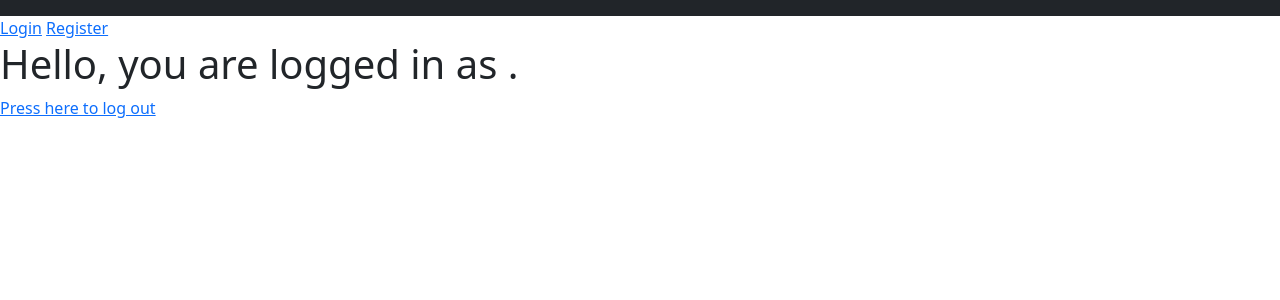
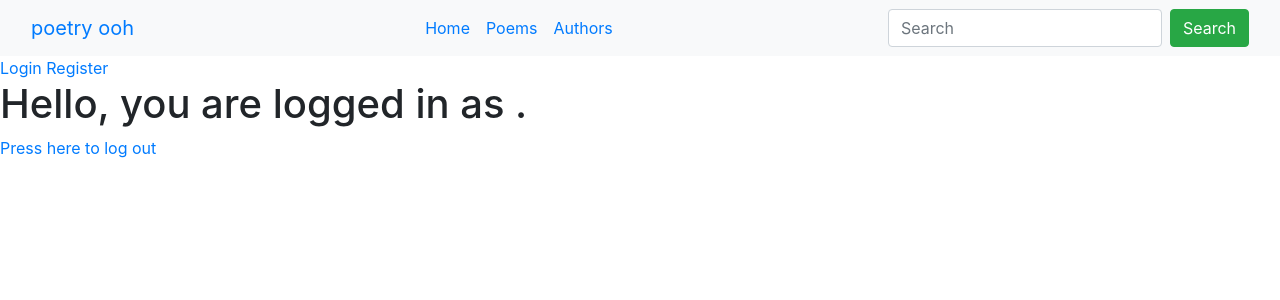
Before and after one commit to MollyJ04/poetryApp, a Flask app: template templates/dashboard.html in a window 1280 px wide. Shown: the top 300 px of the page. Run offline with Flask 2, Linux system fonts and the light colour scheme; the template is opened without the code that fills it, so the values that code supplies are empty; some libraries are stand-ins or nearby versions.

Commit message:
navbar and search

```diff
--- a/app.py
+++ b/app.py
@@ -191,5 +191,12 @@ def delete_comment(title,comment_id):
 	db.session.commit()
 	return redirect(url_for('read',title=title))
 
+@app.route("/search")
+def search():
+	term = request.form.get('text')
+	# need to put the sql query and then printing all the results of that
+	pass
+
+
 if __name__ == '__main__':
     app.run(debug=True)
--- a/templates/layout.html
+++ b/templates/layout.html
@@ -2,9 +2,22 @@
 
 <html lang="en">
     <head>
-        <link
+        <!-- <link
         href="https://cdn.jsdelivr.net/npm/bootstrap@5.1.3/dist/css/bootstrap.min.css" rel="stylesheet" integrity="sha384-1BmE4kWBq78iYhFldvKuhfTAU6auU8tT94WrHftjDbrCEXSU1oBoqyl2QvZ6jIW3" crossorigin="anonymous">
         <title>hello</title>
+        <link rel="stylesheet" href="https://maxcdn.bootstrapcdn.com/bootstrap/3.3.7/css/bootstrap.min.css" integrity="sha384-BVYiiSIFeK1dGmJRAkycuHAHRg32OmUcww7on3RYdg4Va+PmSTsz/K68vbdEjh4u" crossorigin="anonymous"> -->
+        <!-- <link rel="stylesheet" href="https://maxcdn.bootstrapcdn.com/bootstrap/3.4.0/css/bootstrap.min.css">
+        <script src="https://ajax.googleapis.com/ajax/libs/jquery/3.4.1/jquery.min.js"></script>
+        <script src="https://maxcdn.bootstrapcdn.com/bootstrap/3.4.0/js/bootstrap.min.js"></script> -->
+
+        <link rel="stylesheet" href="https://cdn.jsdelivr.net/npm/bootstrap@4.6.1/dist/css/bootstrap.min.css">
+
+        <script src="https://cdn.jsdelivr.net/npm/jquery@3.6.0/dist/jquery.slim.min.js"></script>
+
+        <script src="https://cdn.jsdelivr.net/npm/popper.js@1.16.1/dist/umd/popper.min.js"></script>
+
+        <script src="https://cdn.jsdelivr.net/npm/bootstrap@4.6.1/dist/js/bootstrap.bundle.min.js"></script>
+
     </head>
     <body>
         <!-- <nav class="navbar navbar-default">
@@ -23,18 +36,34 @@
                 </ul>
             </div>
         </nav> -->
-        <nav class="navbar navbar-expanded-lg navabar-dark bg-dark">
+        <!-- <nav class="navbar navbar-expanded-lg navabar-dark bg-dark">
             <div class="container-fluid">
-                <!-- <button class="navbar-toggler" type="button" data-bs-toggle="collapse" data-bs-target="#navbar">
+                 <button class="navbar-toggler" type="button" data-bs-toggle="collapse" data-bs-target="#navbar">
                     <span class="navbar-toggler-icon"></span>
                 </button> -->
-                <div class="collapse navbar-collapse" id="navbar">
+                <!-- <div class="collapse navbar-collapse" id="navbar">
                     <div class="navbar-nav">
                         <a class="nav-item nav-link" href="/">Home</a>
                         <a class="nav-item nav-link" href="/poems">Poems</a>
 
                     </div>
                 </div>
+            </div>
+        </nav> -->
+        <nav class="navbar navbar-expand-sm bg-light">
+            <div class="container-fluid">
+                <div class="navbar-header">
+                    <a class="navbar-brand" href="/">poetry ooh</a>
+                </div>
+                <ul class="nav navbar-nav">
+                    <li class="nav-item"><a class="nav-link" href="/">Home</a></li>
+                    <li class="nav-item"><a class="nav-link" href="/poems">Poems</a></li>
+                    <li class="nav-item"><a class="nav-link" href="/authors">Authors</a></li>
+                </ul>
+                <form class="form-inline" action="/search">
+                    <input class="form-control mr-sm-2" type="text" id="text" placeholder="Search">
+                    <button class="btn btn-success" type="submit">Search</button>
+                  </form>
             </div>
         </nav>
 
@@ -61,5 +90,5 @@
             }
         }
     </script>
-    <script src="https://cdn.jsdelivr.net/npm/bootstrap@5.1.3/dist/js/bootstrap.bundle.min.js" integrity="sha384-ka7Sk0Gln4gmtz2MlQnikT1wXgYsOg+OMhuP+IlRH9sENBO0LRn5q+8nbTov4+1p" crossorigin="anonymous"></script>
+    <!-- <script src="https://cdn.jsdelivr.net/npm/bootstrap@5.1.3/dist/js/bootstrap.bundle.min.js" integrity="sha384-ka7Sk0Gln4gmtz2MlQnikT1wXgYsOg+OMhuP+IlRH9sENBO0LRn5q+8nbTov4+1p" crossorigin="anonymous"></script> -->
 </html>
```
